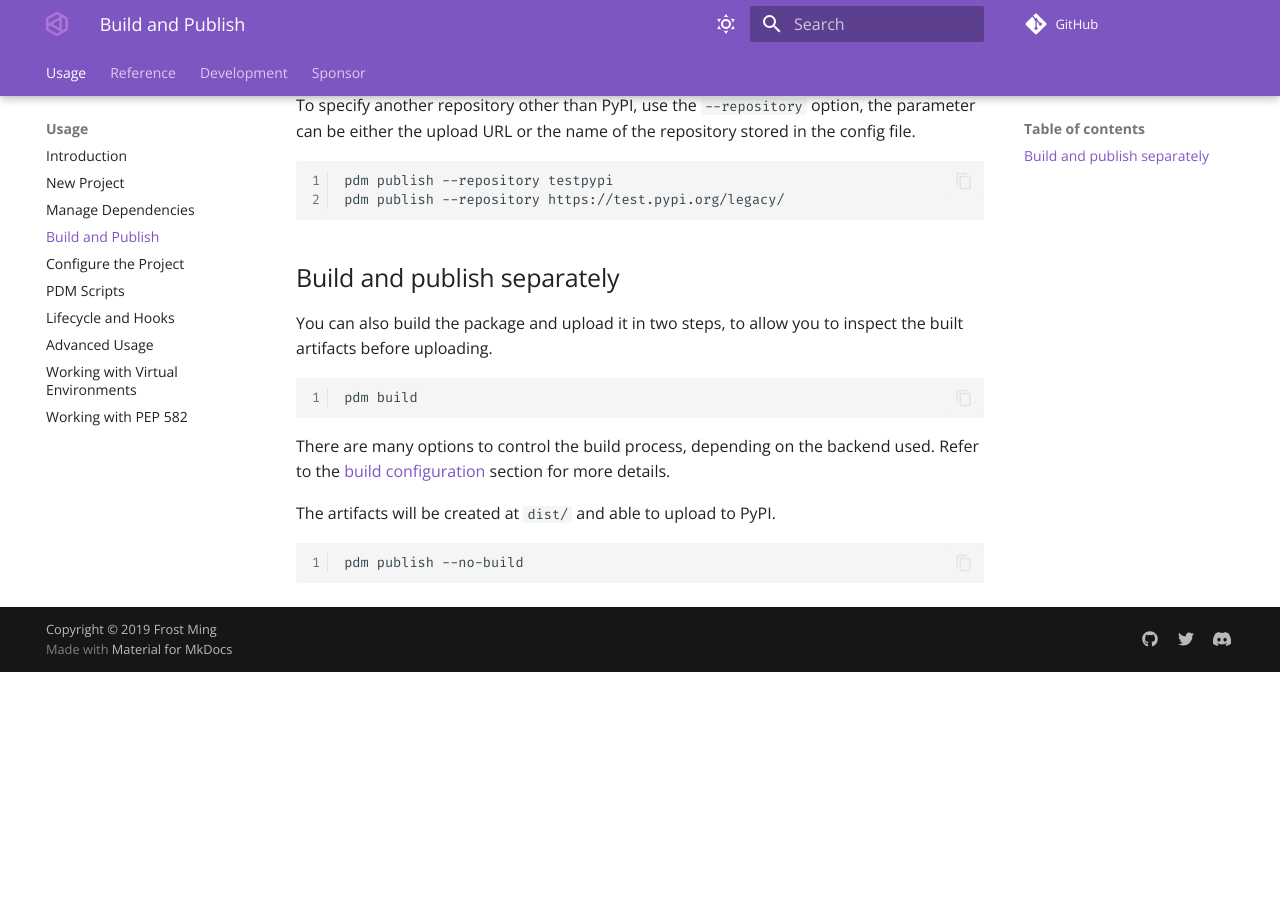
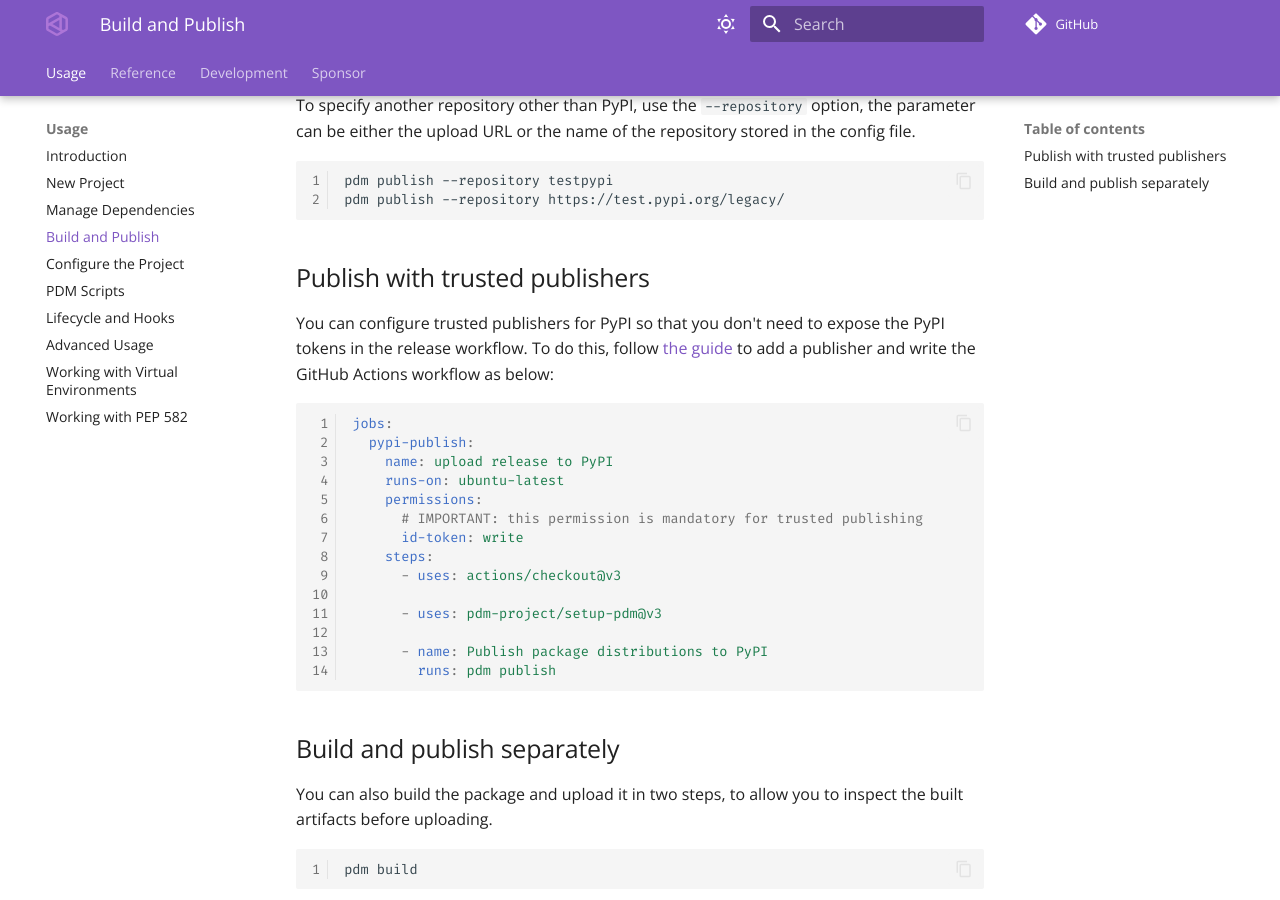
Before and after one commit to azurelotus0926/pdm, an MkDocs documentation site: the page built from docs/docs/usage/publish.md, in a window 1280 px wide and 900 px high, scrolled down 371 px. Built offline with MkDocs 1.6.1 and Material for MkDocs 9.7.7, drawn with Linux system fonts in a browser that asks for light colours; comment, search, counter and statistics services are not loaded; the version menu is left out; before the commit the page ends 1043 px from its top, so only the background shows below that.

Commit message:
chore: update docs
Signed-off-by: Frost Ming <me@frostming.com>

````diff
--- a/docs/docs/usage/publish.md
+++ b/docs/docs/usage/publish.md
@@ -15,6 +15,28 @@ pdm publish --repository testpypi
 pdm publish --repository https://test.pypi.org/legacy/
 ```
 
+## Publish with trusted publishers
+
+You can configure trusted publishers for PyPI so that you don't need to expose the PyPI tokens in the release workflow. To do this, follow
+[the guide](https://docs.pypi.org/trusted-publishers/adding-a-publisher/) to add a publisher and write the GitHub Actions workflow as below:
+
+```yaml
+jobs:
+  pypi-publish:
+    name: upload release to PyPI
+    runs-on: ubuntu-latest
+    permissions:
+      # IMPORTANT: this permission is mandatory for trusted publishing
+      id-token: write
+    steps:
+      - uses: actions/checkout@v3
+
+      - uses: pdm-project/setup-pdm@v3
+
+      - name: Publish package distributions to PyPI
+        runs: pdm publish
+```
+
 ## Build and publish separately
 
 You can also build the package and upload it in two steps, to allow you to inspect the built artifacts before uploading.
````
Also changed, not shown: CHANGELOG.md, 1 other file.
